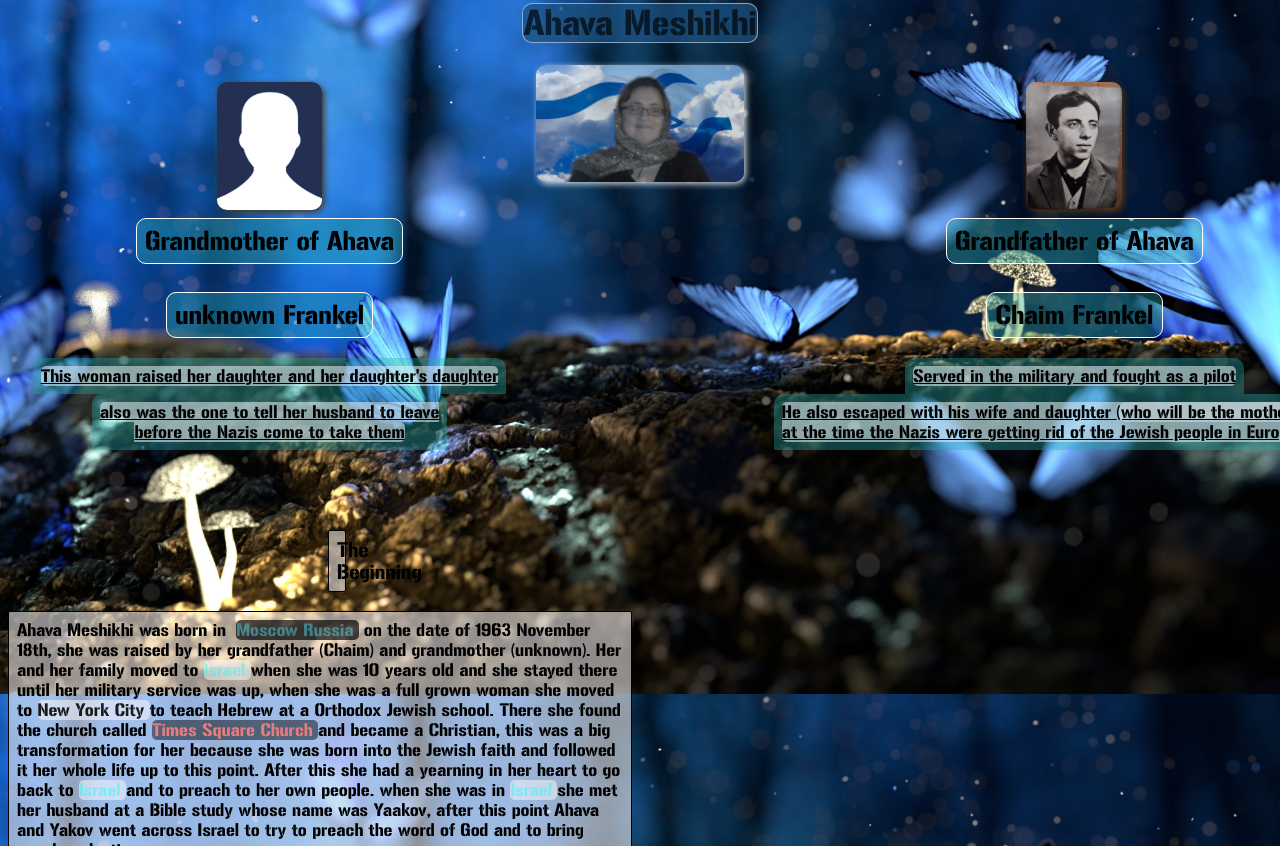
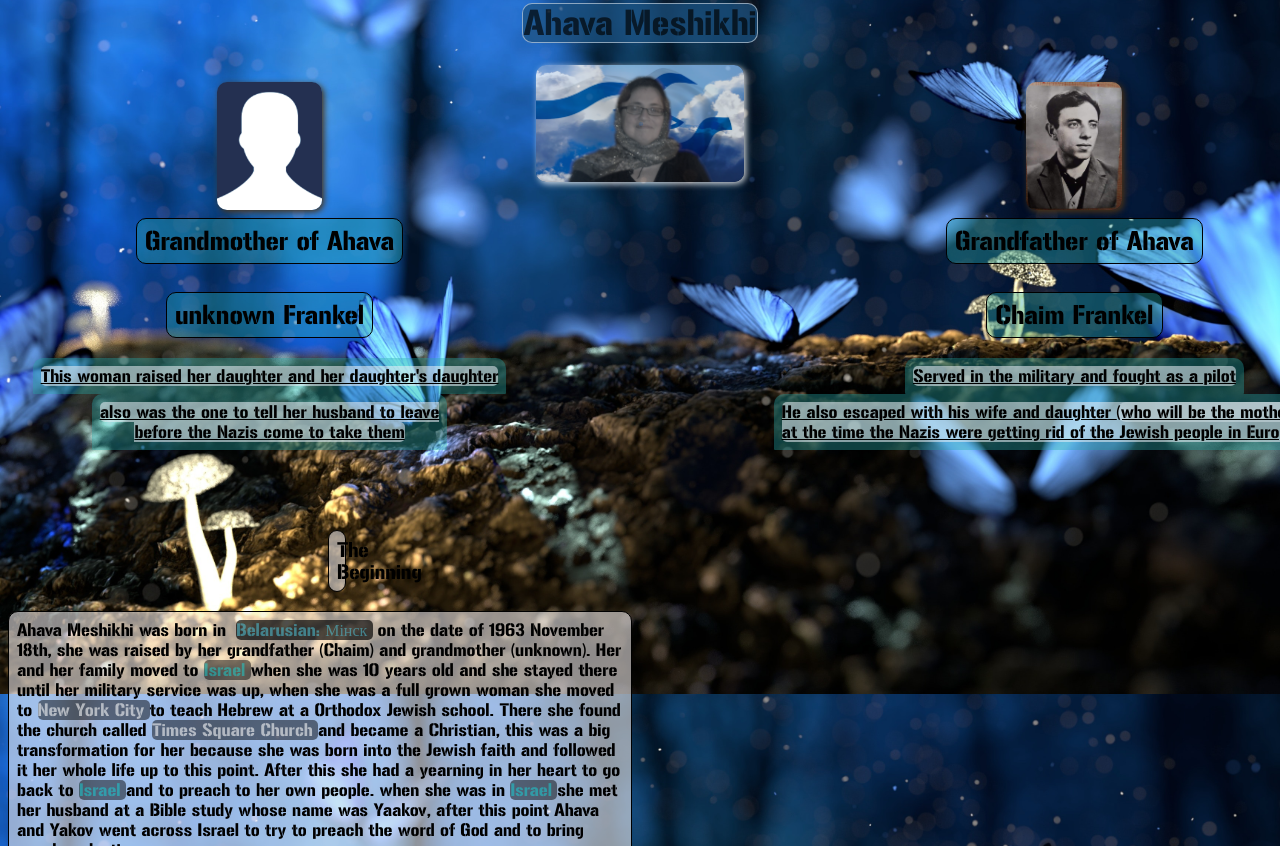
Before and after one commit to Imanuel3/Ahavas-web, a plain HTML site: page info-page/info.html in a window 1280 px wide. Shown: the part 106-952 px from the top of the page. Drawn offline with Linux system fonts and the light colour scheme.

Commit message:
made small chages

```diff
--- a/assets/style.css
+++ b/assets/style.css
@@ -67,7 +67,7 @@ body{
     justify-content: center;
 }
 .mom:hover{
-     height: 6rem;
+     height: 7rem;
      width: 10rem;
      box-shadow: 2px 2px 4px rgba(0, 195, 255, 0.582);
 }
--- a/info-page/info.css
+++ b/info-page/info.css
@@ -15,6 +15,7 @@ body{
 header{
     display: flex;
     justify-content: center;
+
 }
 .iner-head{
     display: flex;
@@ -88,7 +89,7 @@ header{
     background-color: rgba(39, 168, 168, 0.377);
     border-radius: 10px;
     font-family: "milFont";
-    border: .1rem solid white;
+    border: .1rem solid rgb(0, 0, 0);
     font-weight: 100;
     font-size: 1.5rem;
 }
@@ -141,6 +142,7 @@ u{
     border: .1rem solid black;
     border-radius: 2px;
     padding: .5rem;
+    border-radius: 10px;
 }
 #mosk, #Y-link, #J-link, #I-link,#SH-link,#R-link,#S-link,#A-link, #N-link,#YH-link{
     text-decoration: none;
@@ -152,18 +154,18 @@ u{
 #is-link{
     text-decoration: none;
     color: rgba(0, 255, 255, 0.377);
-   background-color: rgba(255, 255, 255, 0.486);
+   background-color: rgba(0, 0, 0, 0.486);
    border-radius: 5px;
 }
 #NY-link{
     text-decoration: none;
-    color: rgba(0, 0, 0, 0.884);
-    background-color: rgba(255, 255, 255, 0.486);
+    color: rgba(255, 255, 255, 0.568);
+    background-color: rgba(0, 0, 0, 0.486);
     border-radius: 5px;
 }
 #TS-link{
     text-decoration: none;
-    color: rgba(233, 127, 127, 0.973);
+    color: rgba(255, 255, 255, 0.568);
     background-color: rgba(0, 0, 0, 0.486);
     border-radius: 5px;
 }
--- a/info-page/info.html
+++ b/info-page/info.html
@@ -11,7 +11,7 @@
 </head>
 <body>
     <div class="back">
-        <a id="backButton" href="https://imanuel3.github.io/Ahavas-web/" >Go back to main page </a>
+        <a id="backButton" href="https://imanuel3..io/Ahavas-web/" >Go back to main page </a>
     </div>
     <!-- picture name and icon -->
     <header>
@@ -37,7 +37,7 @@
     <main>
         <div class="fromBerth">
             <h3 class="thebeginning">The Beginning</h3>
-            <p class="textOfBerth">Ahava Meshikhi was born in <a id="mosk" href="https://en.wikipedia.org/wiki/Moscow" target="_blank"> Moscow Russia </a> on the date of 1963 November 18th, she was raised by her grandfather (Chaim) and grandmother (unknown).
+            <p class="textOfBerth">Ahava Meshikhi was born in <a id="mosk" href="https://en.wikipedia.org/wiki/Minsk" target="_blank"> Belarusian: Мінск </a> on the date of 1963 November 18th, she was raised by her grandfather (Chaim) and grandmother (unknown).
                 Her and her family moved to <a id="is-link" href="https://en.wikipedia.org/wiki/Israel" target="_blank">Israel </a>when she was 10 years old and she stayed there until her military service was up, when she was a full grown woman she moved to <a id="NY-link" href="https://en.wikipedia.org/wiki/New_York_City" target="_blank">New York City </a> to teach Hebrew at a Orthodox Jewish school.
                 There she found the church called <a id="TS-link" href="https://tsc.nyc/" target="_blank"> Times Square Church </a> and became a Christian, this was a big transformation for her because she was born into the Jewish faith and followed it her whole life up to this point.
                 After this she had a yearning in her heart to go back to <a id="is-link" href="https://en.wikipedia.org/wiki/Israel" target="_blank">Israel </a> and to preach to her own people. when she was in <a id="is-link" href="https://en.wikipedia.org/wiki/Israel" target="_blank">Israel </a> she met her husband at a Bible study whose name was Yaakov, after this point Ahava and Yakov went across Israel to try to preach the word of God and to bring people salvation.</p>
```
